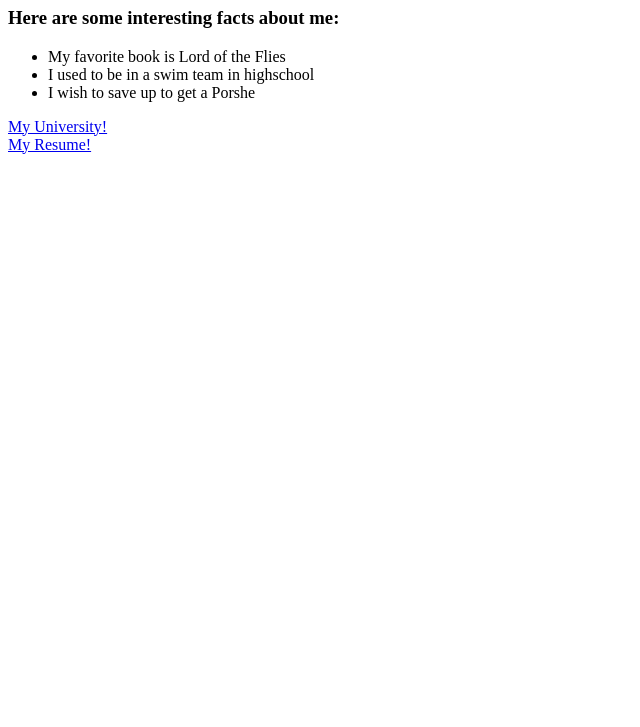
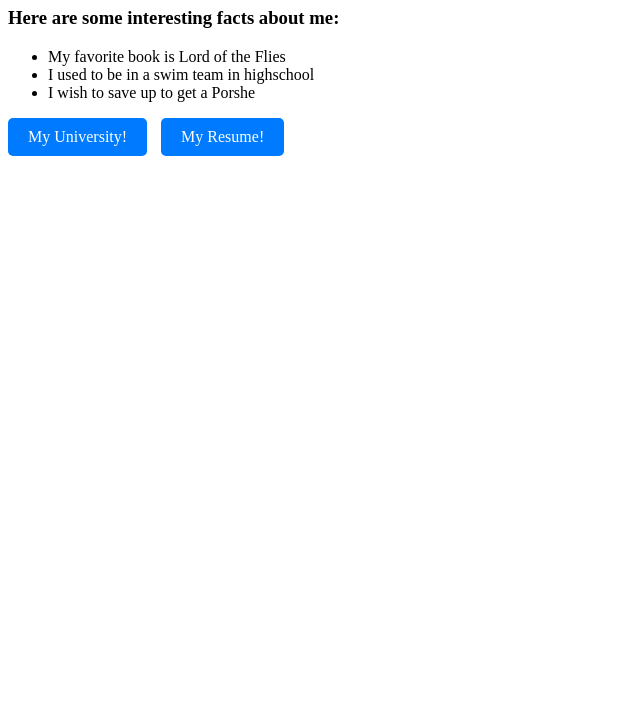
Before and after one commit to Wakeru/SWE_Project, a plain HTML site: page index.html in a window 1280 px wide. Shown: the part 73-800 px from the top of the page, without its empty margins (0-640 px from the left). Drawn offline with Linux system fonts and the light colour scheme.

Commit message:
added buttons and css

```diff
--- a/index.html
+++ b/index.html
@@ -3,6 +3,7 @@
 <head>
     <meta charset="UTF-8">
     <title>Facts About Sean</title>
+    <link rel="stylesheet" href="styles.css">
 </head>
 <body>
     <h1>Hi I'm Sean</h1>
@@ -13,9 +14,8 @@
         <li>I wish to save up to get a Porshe</li>
     </ul>
 
-    <a href="myUniversity.html"> My University!</a>
-    <br>
-    <a href="Resume.html"> My Resume!</a>
+    <a href="myUniversity.html" class="button"> My University!</a>
+    <a href="Resume.html"class="button"> My Resume!</a>
 
 
 </body>
--- /dev/null
+++ b/styles.css
@@ -0,0 +1,16 @@
+.button {
+    display: inline-block;
+    padding: 10px 20px;
+    background-color: #007bff;
+    color: #fff;
+    text-decoration: none;
+    border-radius: 5px;
+    margin-right: 10px;
+}
+.button:hover{
+    background-color: green
+}
+
+.button:active{
+    background-color: purple;
+}
```
Also changed, not shown: Resume.html (+2 -1 lines), myUniversity.html (+1 -0 lines).
